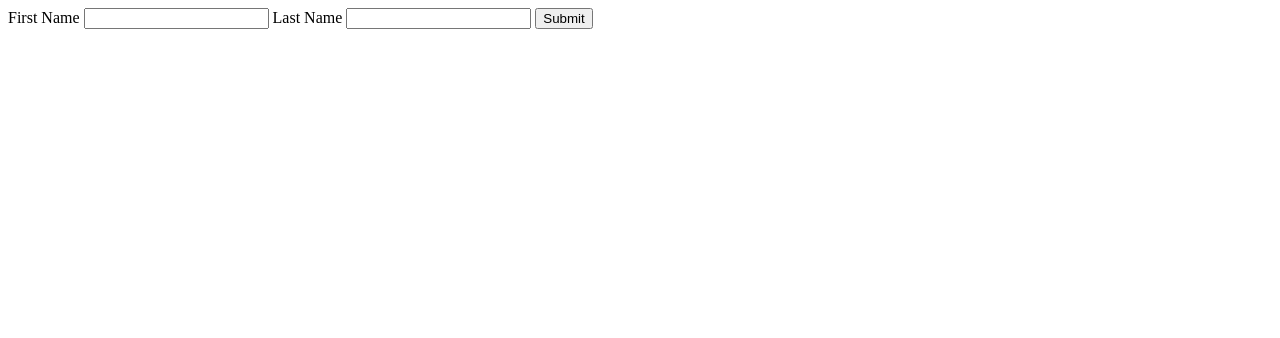
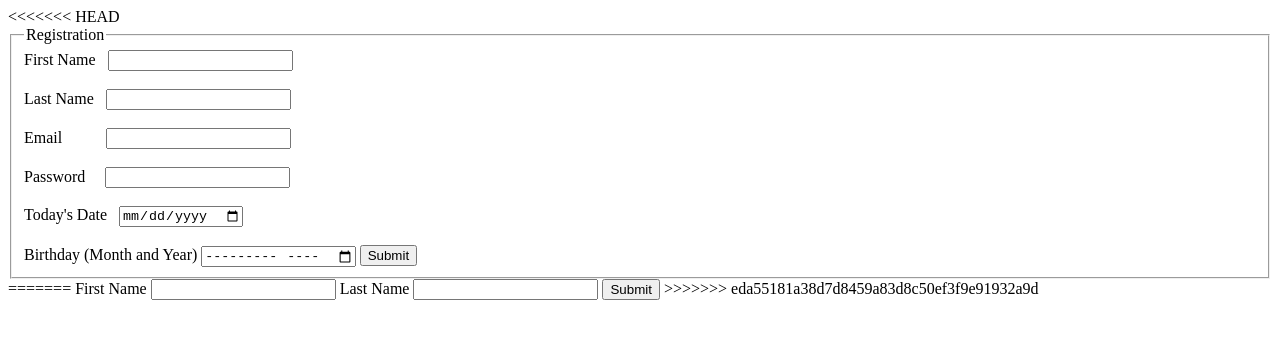
Before and after one commit to KwaneleN02/HW-3, a website: page HW-14/index.html in a window 1280 px wide. Drawn offline with Linux system fonts and the light colour scheme.

Commit message:
Add files via upload

```diff
--- a/HW-14/index.html
+++ b/HW-14/index.html
@@ -7,12 +7,36 @@
     <title>info</title>
 </head>
 <body>
+<<<<<<< HEAD
+    <form action ="info.html" method="GET">
+        <fieldset>
+            <legend>Registration</legend>
+        <label>First Name</label> &nbsp;
+        <input type="text" name = "Name" required>
+        <br> <br>
+        <label>Last Name</label> &nbsp;
+        <input type="text" name ="Last Name" required>
+        <br> <br>
+        <label>Email</label> &nbsp; &nbsp; &nbsp; &nbsp; &nbsp;
+        <input type ="email" name="Email" id="Email" required>
+        <br> <br>
+        <label>Password</label> &nbsp; &nbsp;
+        <input type="password" password = "Password" required>
+        <br> <Br>
+        <label>Today's Date</label> &nbsp;
+        <input type="date" name = "Date"> <br> <br>
+        <label for="birthday">Birthday (Month and Year)</label>
+        <input type="Month" required>
+        <button type="submit">Submit</button>
+    </fieldset>
+=======
     <form action="info.html" method="GET">
         <label>First Name</label>
         <input name = "Name">
         <label>Last Name</label>
         <input name="Last Name">
         <button>Submit</button>
+>>>>>>> eda55181a38d7d8459a83d8c50ef3f9e91932a9d
     </form>
 </body>
 </html>
```
Also changed, not shown: HW-14/info.html (+4 -0 lines).
